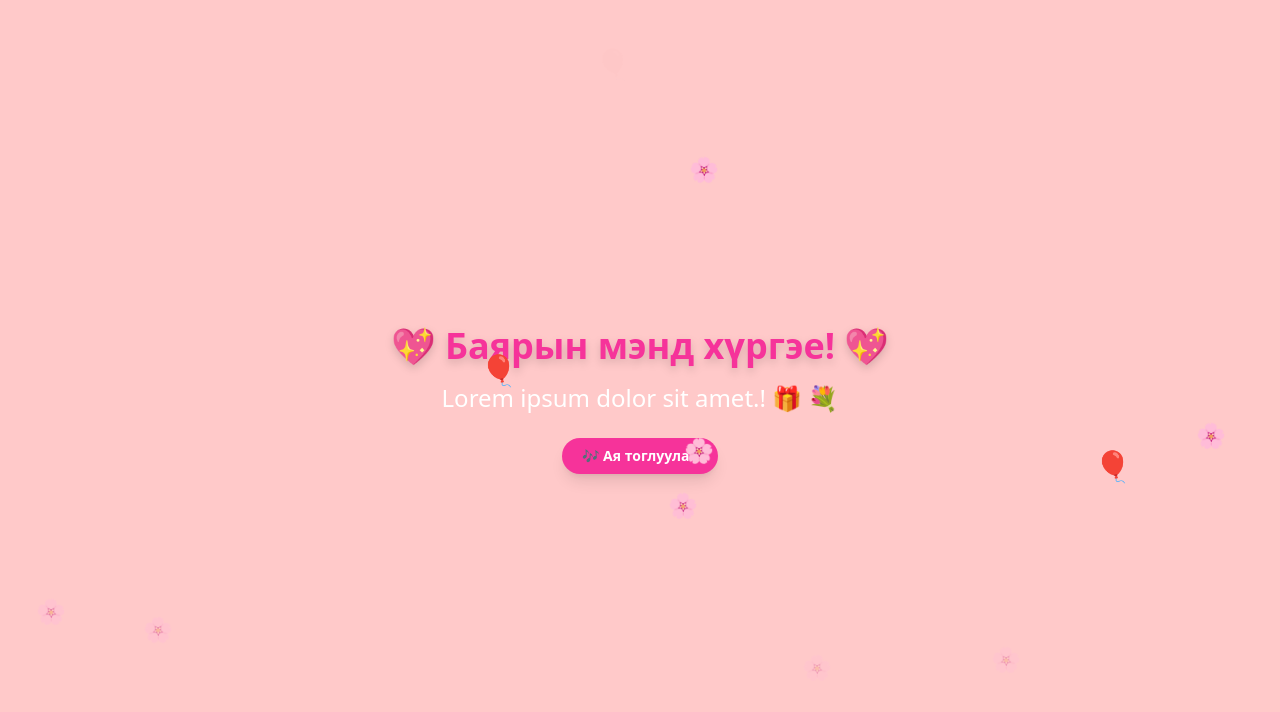
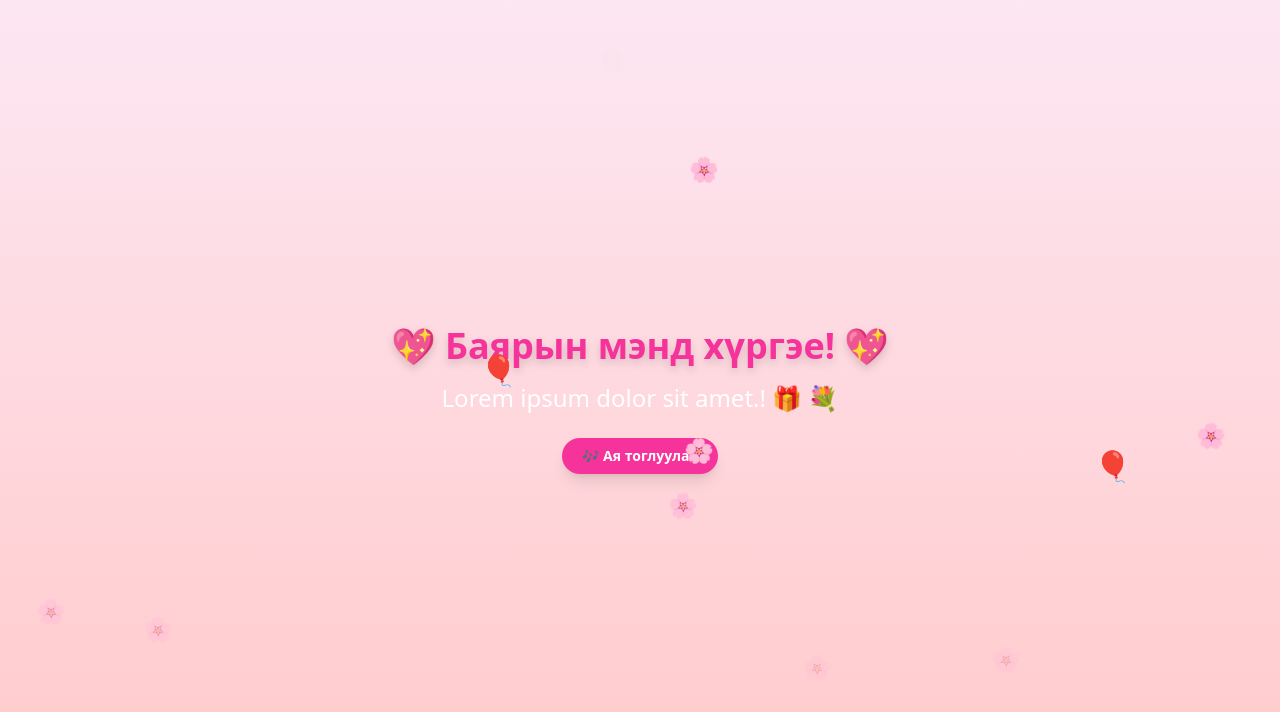
Before and after one commit to baatarnyam-bn/Greatings, a Next.js app: page / in a window 1280 px wide. Shown: the top 712 px of the page. Built offline with nearby package versions, Linux system fonts and the light colour scheme.

Commit message:
changed mp3

```diff
--- a/src/component/GreatingPage.tsx
+++ b/src/component/GreatingPage.tsx
@@ -111,7 +111,7 @@ export default function GreetingPage() {
   }, []);
 
   return (
-    <div className="relative flex flex-col items-center justify-center min-h-screen bg-red-200 overflow-hidden">
+    <div className="relative flex flex-col items-center justify-center min-h-screen bg-gradient-to-b from-pink-100 to-red-200 overflow-hidden">
       {/* Мэндчилгээний текст */}
       <motion.h1
         className="text-xl md:text-4xl font-bold text-pink-500 text-center drop-shadow-lg"
```
Also changed, not shown: 1 other file (tests, documents, lock files or other folders).
